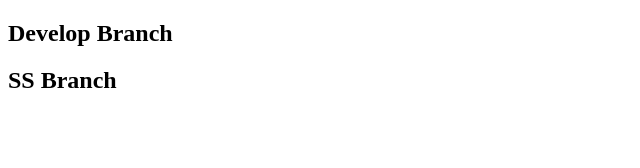
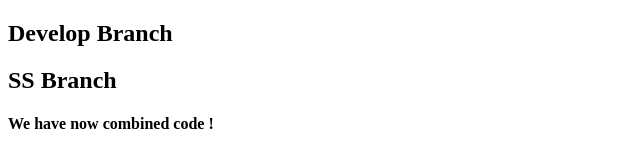
Before and after one commit to SS-93/ChatServerII, a plain HTML site: page index.html in a window 1280 px wide. Shown: the whole page, without its empty margins (0-640 px from the left). Drawn offline with Linux system fonts and the light colour scheme.

Commit message:
Combined

```diff
--- a/index.html
+++ b/index.html
@@ -8,5 +8,7 @@
 <body>
     <h2>Develop Branch</h2>
     <h2>SS Branch</h2>
+
+    <h4>We have now combined code !</h4>
 </body>
 </html>
```
